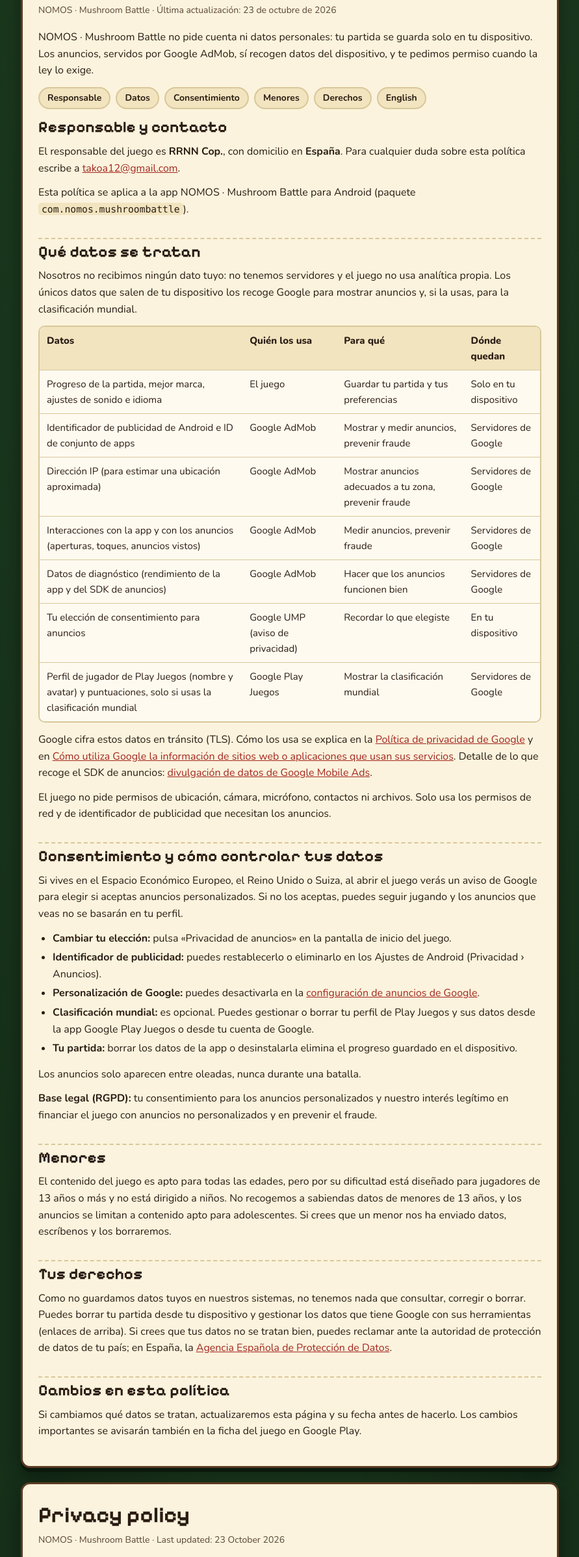
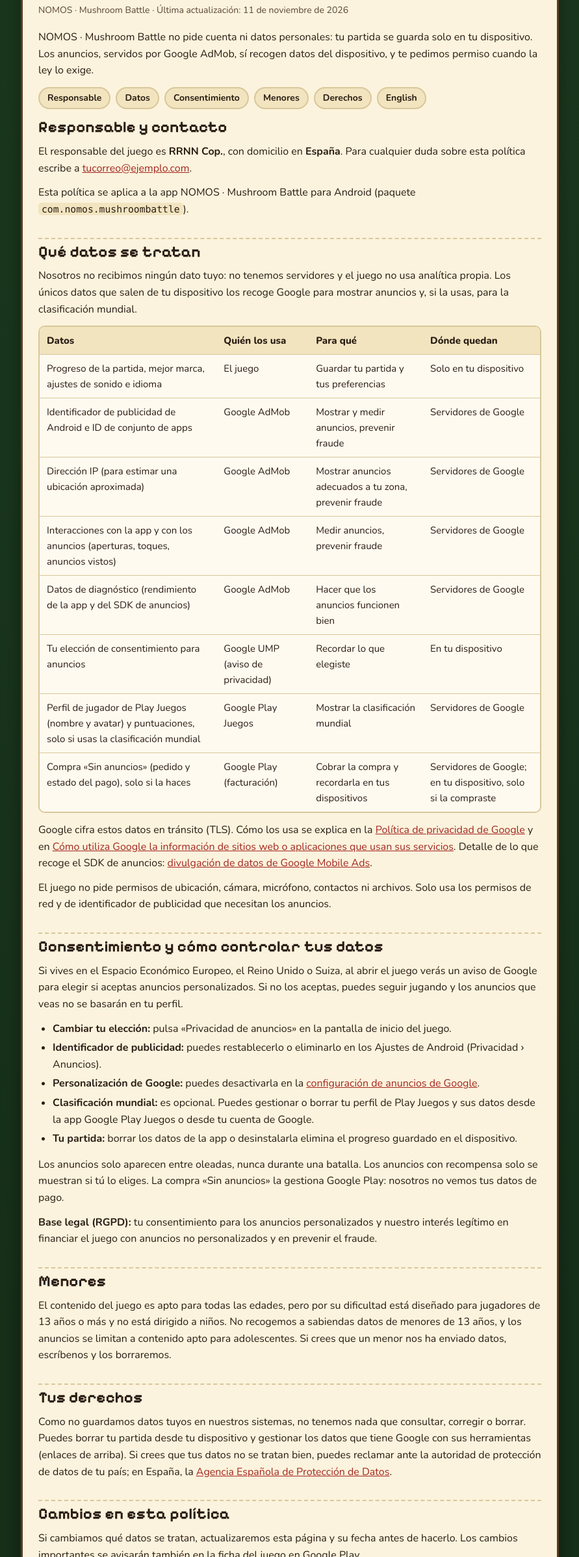
Before and after one commit to Takoa12/Takoa12.github.io, a plain HTML site: page privacidad.html in a window 1280 px wide. Shown: the part 161-2557 px from the top of the page at 65% size, without its empty margins (194-1085 px from the left). Drawn offline with nearby package versions, Linux system fonts and the light colour scheme; files whose address does not match are found by name.

Commit message:
Add files via upload

```diff
--- a/privacidad.html
+++ b/privacidad.html
@@ -22,14 +22,14 @@
   <main>
     <article class="card">
       <h1>Política de privacidad</h1>
-      <p class="meta">NOMOS · Mushroom Battle · Última actualización: 23 de octubre de 2026</p>
+      <p class="meta">NOMOS · Mushroom Battle · Última actualización: 11 de noviembre de 2026</p>
       <p>NOMOS · Mushroom Battle no pide cuenta ni datos personales: tu partida se guarda solo en tu dispositivo. Los anuncios, servidos por Google AdMob, sí recogen datos del dispositivo, y te pedimos permiso cuando la ley lo exige.</p>
       <div class="toc">
         <a href="#responsable">Responsable</a><a href="#datos">Datos</a><a href="#consentimiento">Consentimiento</a><a href="#menores">Menores</a><a href="#derechos">Derechos</a><a href="#english">English</a>
       </div>
 
       <h2 id="responsable">Responsable y contacto</h2>
-      <p>El responsable del juego es <strong>RRNN Cop.</strong>, con domicilio en <strong>España</strong>. Para cualquier duda sobre esta política escribe a <a href="mailto:takoa12@gmail.com">takoa12@gmail.com</a>.</p>
+      <p>El responsable del juego es <strong>RRNN Cop.</strong>, con domicilio en <strong>España</strong>. Para cualquier duda sobre esta política escribe a <a href="mailto:tucorreo@ejemplo.com">tucorreo@ejemplo.com</a>.</p>
       <p>Esta política se aplica a la app NOMOS · Mushroom Battle para Android (paquete <code>com.nomos.mushroombattle</code>).</p>
 
       <h2 id="datos">Qué datos se tratan</h2>
@@ -45,6 +45,7 @@
             <tr><td>Datos de diagnóstico (rendimiento de la app y del SDK de anuncios)</td><td>Google AdMob</td><td>Hacer que los anuncios funcionen bien</td><td>Servidores de Google</td></tr>
             <tr><td>Tu elección de consentimiento para anuncios</td><td>Google UMP (aviso de privacidad)</td><td>Recordar lo que elegiste</td><td>En tu dispositivo</td></tr>
             <tr><td>Perfil de jugador de Play Juegos (nombre y avatar) y puntuaciones, solo si usas la clasificación mundial</td><td>Google Play Juegos</td><td>Mostrar la clasificación mundial</td><td>Servidores de Google</td></tr>
+            <tr><td>Compra «Sin anuncios» (pedido y estado del pago), solo si la haces</td><td>Google Play (facturación)</td><td>Cobrar la compra y recordarla en tus dispositivos</td><td>Servidores de Google; en tu dispositivo, solo si la compraste</td></tr>
           </tbody>
         </table>
       </div>
@@ -60,7 +61,7 @@
         <li><strong>Clasificación mundial:</strong> es opcional. Puedes gestionar o borrar tu perfil de Play Juegos y sus datos desde la app Google Play Juegos o desde tu cuenta de Google.</li>
         <li><strong>Tu partida:</strong> borrar los datos de la app o desinstalarla elimina el progreso guardado en el dispositivo.</li>
       </ul>
-      <p>Los anuncios solo aparecen entre oleadas, nunca durante una batalla.</p>
+      <p>Los anuncios solo aparecen entre oleadas, nunca durante una batalla. Los anuncios con recompensa solo se muestran si tú lo eliges. La compra «Sin anuncios» la gestiona Google Play: nosotros no vemos tus datos de pago.</p>
       <p><strong>Base legal (RGPD):</strong> tu consentimiento para los anuncios personalizados y nuestro interés legítimo en financiar el juego con anuncios no personalizados y en prevenir el fraude.</p>
 
       <h2 id="menores">Menores</h2>
@@ -75,10 +76,10 @@
 
     <article class="card" id="english" lang="en">
       <h1>Privacy policy</h1>
-      <p class="meta">NOMOS · Mushroom Battle · Last updated: 23 October 2026</p>
+      <p class="meta">NOMOS · Mushroom Battle · Last updated: 11 November 2026</p>
       <p>NOMOS · Mushroom Battle needs no account and asks for no personal data: your game is saved only on your device. Ads, served by Google AdMob, do collect device data, and we ask for your consent where the law requires it.</p>
       <h3>Who we are</h3>
-      <p>The game is published by <strong>RRNN Cop.</strong>, based in <strong>Spain</strong>. Contact: <a href="mailto:takoa12@gmail.com">takoa12@gmail.com</a>. This policy covers the NOMOS · Mushroom Battle Android app (package <code>com.nomos.mushroombattle</code>).</p>
+      <p>The game is published by <strong>RRNN Cop.</strong>, based in <strong>Spain</strong>. Contact: <a href="mailto:tucorreo@ejemplo.com">tucorreo@ejemplo.com</a>. This policy covers the NOMOS · Mushroom Battle Android app (package <code>com.nomos.mushroombattle</code>).</p>
       <h3>What data is processed</h3>
       <p>We receive none of your data: we run no servers and the game has no analytics of its own. The only data that leaves your device is collected by Google to show ads and, if you use it, for the global leaderboard.</p>
       <div class="table-wrap">
@@ -92,12 +93,13 @@
             <tr><td>Diagnostics (app and ads SDK performance)</td><td>Google AdMob</td><td>Keeping ads working properly</td><td>Google servers</td></tr>
             <tr><td>Your ad consent choice</td><td>Google UMP (privacy message)</td><td>Remembering your choice</td><td>On your device</td></tr>
             <tr><td>Play Games player profile (name and avatar) and scores, only if you use the global leaderboard</td><td>Google Play Games</td><td>Showing the global leaderboard</td><td>Google servers</td></tr>
+            <tr><td>"Remove ads" purchase (order and payment status), only if you buy it</td><td>Google Play (billing)</td><td>Charging the purchase and remembering it on your devices</td><td>Google servers; on your device, only if you bought it</td></tr>
           </tbody>
         </table>
       </div>
       <p>Google encrypts this data in transit (TLS). See the <a href="https://policies.google.com/privacy">Google Privacy Policy</a> and <a href="https://policies.google.com/technologies/partner-sites">How Google uses information from sites or apps that use our services</a>. The game requests no location, camera, microphone, contacts or file permissions; it only uses the network and advertising ID permissions that ads need.</p>
       <h3>Consent and control</h3>
-      <p>In the European Economic Area, the UK and Switzerland, a Google message asks whether you accept personalised ads; if you decline, you can keep playing with non-personalised ads. Change your choice with «Ad privacy» on the game's start screen. Reset or delete your advertising ID in Android Settings (Privacy › Ads), and turn off Google ad personalisation in <a href="https://adssettings.google.com">Google ad settings</a>. The global leaderboard is optional; manage or delete your Play Games profile in the Google Play Games app or your Google Account. Clearing the app's data or uninstalling it deletes your saved game. Ads only appear between waves, never during a battle. Legal basis (GDPR): your consent for personalised ads, and our legitimate interest in funding the game with non-personalised ads and preventing fraud.</p>
+      <p>In the European Economic Area, the UK and Switzerland, a Google message asks whether you accept personalised ads; if you decline, you can keep playing with non-personalised ads. Change your choice with «Ad privacy» on the game's start screen. Reset or delete your advertising ID in Android Settings (Privacy › Ads), and turn off Google ad personalisation in <a href="https://adssettings.google.com">Google ad settings</a>. The global leaderboard is optional; manage or delete your Play Games profile in the Google Play Games app or your Google Account. Clearing the app's data or uninstalling it deletes your saved game. Ads only appear between waves, never during a battle; rewarded ads only play when you choose them. The "Remove ads" purchase is handled by Google Play: we never see your payment details. Legal basis (GDPR): your consent for personalised ads, and our legitimate interest in funding the game with non-personalised ads and preventing fraud.</p>
       <h3>Children</h3>
       <p>The game's content is suitable for all ages, but because of its difficulty it is designed for players aged 13 and over and is not directed at children. We do not knowingly collect data from children under 13, and ads are limited to content suitable for teens. If you think a child has sent us data, contact us and we will delete it.</p>
       <h3>Your rights</h3>
```
